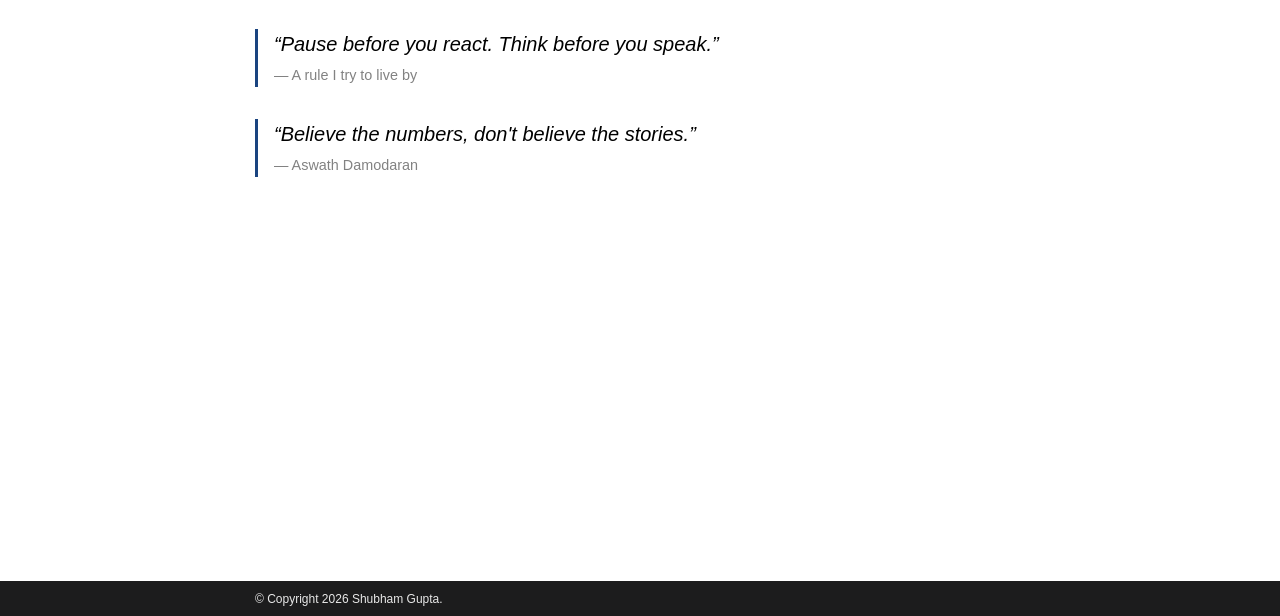
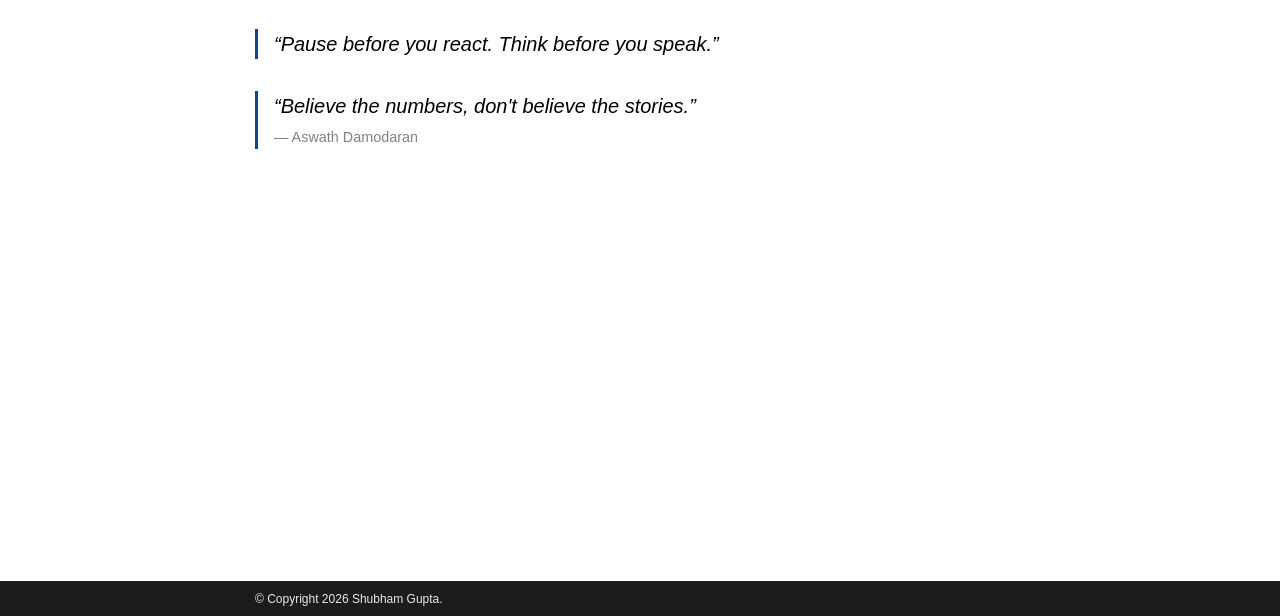
Before and after one commit to shubhamguptaiitd/shubhamguptaiitd.github.io, an Eleventy site: page src/quotes.njk in a window 1280 px wide. Shown: the part 184-800 px from the top of the page. Built offline with nearby package versions, Linux system fonts and the light colour scheme; Eleventy itself is replaced by a stand-in of ours; files that its build step writes are made by us from their sources; no server answers; a web font is replaced by a local one; what @retorquere/bibtex-parser would draw is missing.

Commit message:
Show quotes without an author line when none is given
Co-Authored-By: Claude Opus 5.5 <noreply@anthropic.com>

```diff
--- a/src/_data/quotes.js
+++ b/src/_data/quotes.js
@@ -1,14 +1,13 @@
 // Quotes I like, shown on the Quotes page in the order listed here (put new ones at the top).
 // To add one, copy an entry and fill in its fields.
 //   text    the quote itself, without quotation marks
-//   author  who said it; leave it out when nobody knows, and the page says "Origin unknown"
+//   author  optional: who said it; leave it out and the quote shows on its own
 //   source  optional: where it was said (a book, talk or interview)
 //   url     optional: a link to that source
 //   note    optional: a line of your own on why you like it
 export default [
   {
     text: "Pause before you react. Think before you speak.",
-    author: "A rule I try to live by",
   },
   {
     text: "Believe the numbers, don't believe the stories.",
--- a/src/quotes.njk
+++ b/src/quotes.njk
@@ -9,10 +9,12 @@ description: Lines I keep coming back to.
   <li>
     <blockquote class="quote">
       <p class="quote-text">“{{ quote.text }}”</p>
+      {%- if quote.author %}
       <footer class="quote-by">
-        &mdash; {% if quote.author %}{{ quote.author }}{% else %}Origin unknown{% endif %}
+        &mdash; {{ quote.author }}
         {%- if quote.source %}, {% if quote.url %}<a href="{{ quote.url }}"><cite>{{ quote.source }}</cite></a>{% else %}<cite>{{ quote.source }}</cite>{% endif %}{% endif %}
       </footer>
+      {%- endif %}
     </blockquote>
     {%- if quote.note %}
     <p class="quote-note">{{ quote.note }}</p>
```
